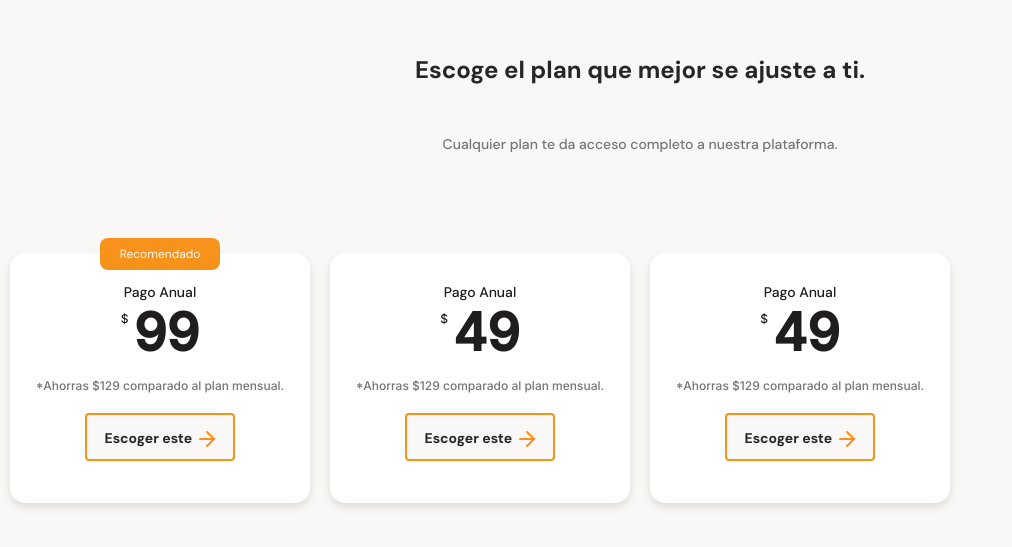
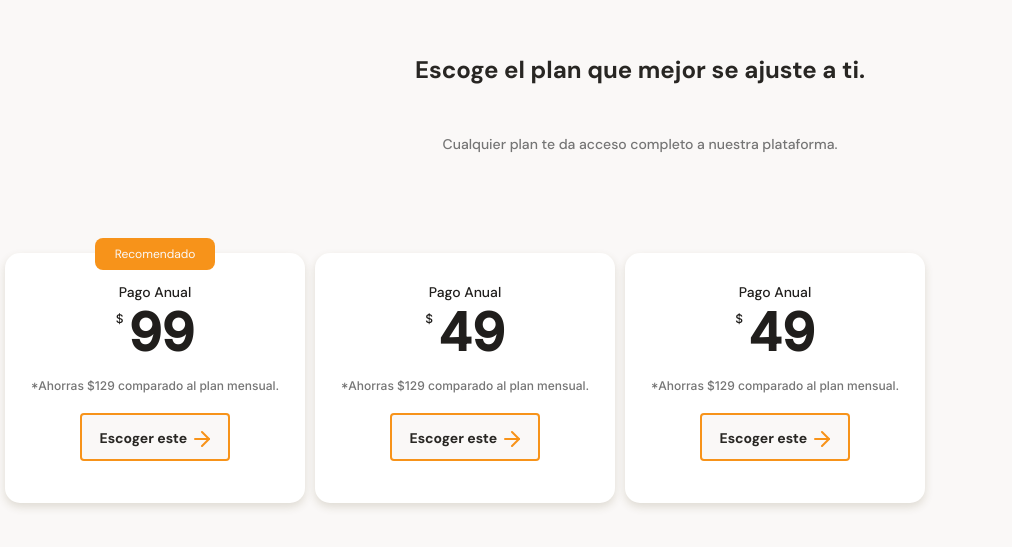
Before and after one commit to LaqueP/CursoResponsive, a plain HTML site: page index.html in a window 1280 px wide. Shown: the part 2386-2933 px from the top of the page, without its empty margins (0-1012 px from the left). Drawn offline with Linux system fonts and the light colour scheme.

Commit message:
actualización de proyecto 20-01

```diff
--- a/css/style.css
+++ b/css/style.css
@@ -379,10 +379,10 @@ main {
     position: relative;
     scroll-snap-align: center;
     width: 70%;
-    min-width: 224px;
+    min-width: 190px;
     max-width: 300px;
     height: 250px;
-    margin: 50px 10px 0;
+    margin: 50px 5px 0;
     padding: 0 15px;
     background-color: var(--white);
     border-radius: 15px;
```
